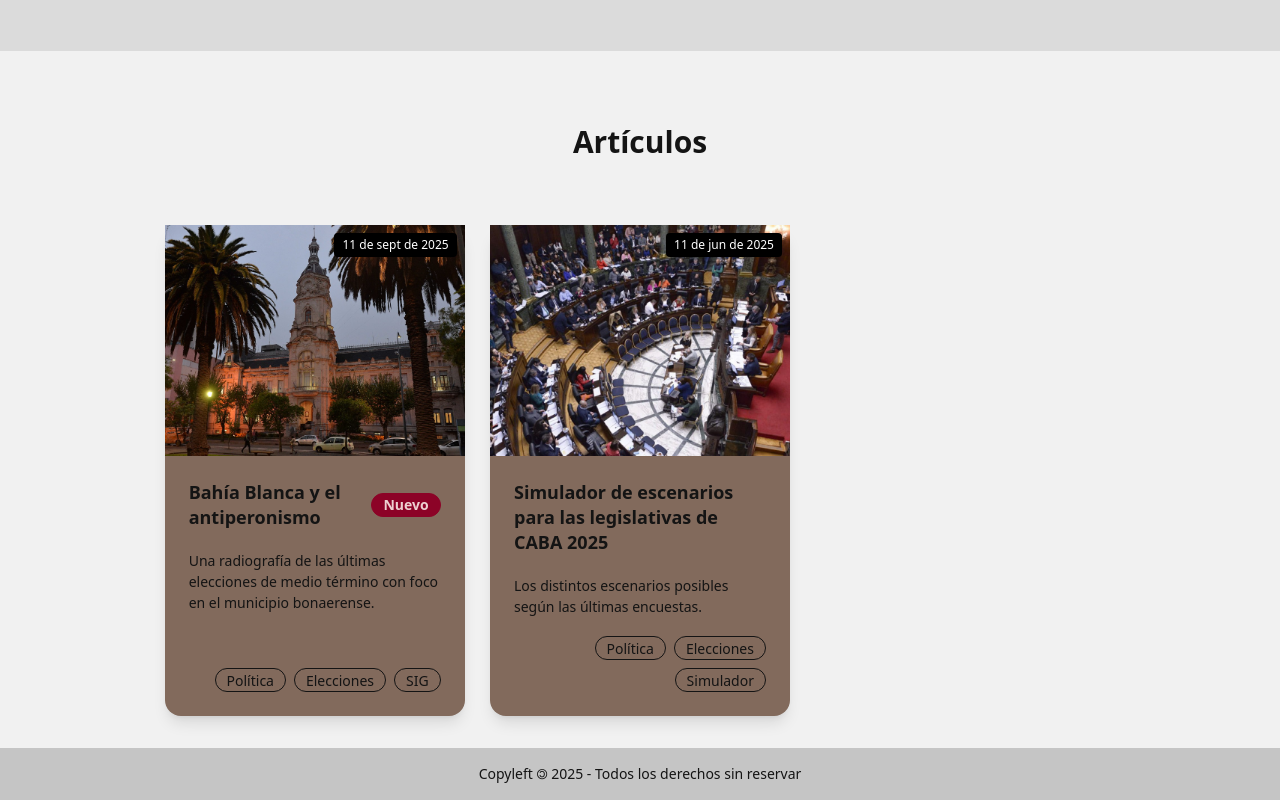
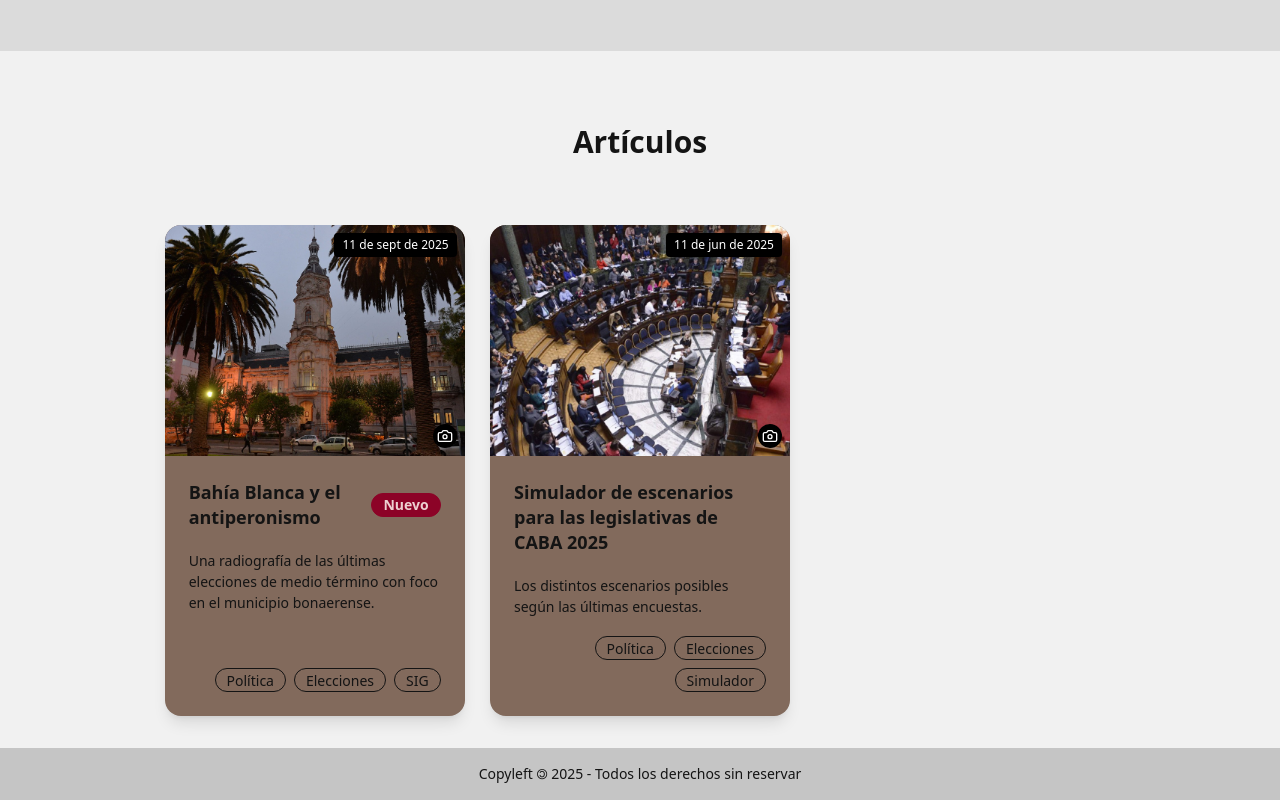
Before and after one commit to EzequielPuerta/la-milanesa, a SvelteKit app: page / in a window 1280 px wide. Shown: the part 813-1613 px from the top of the page. Built offline with nearby package versions, Linux system fonts and the light colour scheme.

Commit message:
:sparkles: Photo credits added

```diff
--- a/package.json
+++ b/package.json
@@ -43,6 +43,7 @@
 	},
 	"dependencies": {
 		"@vercel/analytics": "^1.5.0",
+		"clsx": "^2.1.1",
 		"d3": "^7.9.0",
 		"d3-array": "^3.2.4",
 		"d3-color": "^3.1.0",
--- a/src/components/Article.svelte
+++ b/src/components/Article.svelte
@@ -1,6 +1,7 @@
 <script lang="ts">
     import SocialButtons from '$components/SocialButtons.svelte';
     import type { ArticleMetadata } from './types'
+    import PhotoCredit from './PhotoCredit.svelte';
 
     export let metadata: ArticleMetadata;
 
@@ -30,7 +31,7 @@
 
 {#if metadata}
     <div
-        class="hero min-h-screen"
+        class="hero min-h-screen relative"
         style={`background-image: url(${metadata.hero_photo})`}
     >
         <div class="hero-overlay"></div>
@@ -52,6 +53,12 @@
                 </div>
             </div>
         </div>
+        <div class="absolute bottom-6 right-6 group">
+            <PhotoCredit
+                tooltip={metadata.hero_credit_tooltip}
+                link={metadata.hero_credit_link}
+            />
+        </div>
     </div>
 
     <div class="max-w-screen-xl mx-auto text-justify">
--- a/src/components/ArticleCard.svelte
+++ b/src/components/ArticleCard.svelte
@@ -1,24 +1,24 @@
 <script lang="ts">
     import { goto } from '$app/navigation';
+    import PhotoCredit from './PhotoCredit.svelte';
     import type { ArticleMetadata } from './types'
 
     export let metadata: ArticleMetadata;
+</script>
 
-    function handleClick(event: MouseEvent) {
-        event.preventDefault();
-        sessionStorage.setItem('articleMetadata', JSON.stringify(metadata));
+<div
+    class="card bg-neutral w-75 shadow-lg cursor-pointer"
+    role="button"
+    tabindex="0"
+    on:click={() => goto(`/articulo/${metadata.slug}`)}
+    on:keydown={(e: KeyboardEvent) => {
+        if (e.key === 'Enter' || e.key === ' ') {
+            e.preventDefault();
             goto(`/articulo/${metadata.slug}`);
         }
-</script>
-
-<div class="card bg-neutral w-75 shadow-lg">
-    <a
-        href={`/articulo/${metadata.slug}`}
-        on:click={handleClick}
-        tabindex="0"
-        class="w-full text-left"
+    }}
 >
-        <figure>
+    <figure class="relative">
         <img
             src={metadata.photo}
             alt={metadata.alt_photo}
@@ -26,6 +26,14 @@
         />
         <div class="absolute top-2 right-2 bg-black bg-opacity-90 text-white text-xs px-2 py-1 rounded">
             {metadata.date.toLocaleDateString('es-AR', { day: '2-digit', month: 'short', year: 'numeric' })}
+        </div>
+        <div class="absolute bottom-2 right-2 group">
+            <div class="absolute bottom-0 right-0 group">
+                <PhotoCredit
+                    tooltip={metadata.credit_tooltip}
+                    link={metadata.credit_link}
+                />
+            </div>
         </div>
     </figure>
     <div class="card-body h-65">
@@ -42,5 +50,4 @@
             {/each}
         </div>
     </div>
-    </a>
 </div>
--- /dev/null
+++ b/src/components/HighlightedParagraph.svelte
@@ -0,0 +1,33 @@
+<script lang="ts">
+    import { Info } from 'lucide-svelte';
+    import clsx from 'clsx';
+
+    export let className: string = '';
+    export let title: string = 'Disclaimer';
+    export let color: 'primary' | 'secondary' | 'accent' | 'success' | 'warning' | 'info' | 'error' = 'primary';
+    export let Icon = Info;
+
+    // mapping colores a clases Tailwind/DaisyUI
+    const colorMap: Record<typeof color, { line: string; text: string }> = {
+        primary: { line: 'border-primary', text: 'text-primary' },
+        secondary: { line: 'border-secondary', text: 'text-secondary' },
+        accent: { line: 'border-accent', text: 'text-accent' },
+        success: { line: 'border-success', text: 'text-success' },
+        warning: { line: 'border-warning', text: 'text-warning' },
+        info: { line: 'border-info', text: 'text-info' },
+        error: { line: 'border-error', text: 'text-error' },
+    };
+
+    const lineClass = colorMap[color].line;
+    const titleClass = colorMap[color].text;
+</script>
+
+<div class={clsx("border-l-4 mx-10 my-8 pl-4 py-4 flex items-start gap-4", lineClass, className)}>
+    <div class="flex-shrink-0 mt-1">
+        <Icon class={clsx("w-6 h-6", titleClass)} />
+    </div>
+    <div class="flex-1">
+        <h3 class={clsx("font-bold mb-2 text-lg", titleClass)}>{title}</h3>
+        <slot />
+    </div>
+</div>
--- /dev/null
+++ b/src/components/PhotoCredit.svelte
@@ -0,0 +1,25 @@
+<script lang="ts">
+    import { Camera } from 'lucide-svelte';
+
+    export let tooltip: string;
+    export let link: string;
+</script>
+
+<div>
+    <a
+        href={link}
+        target="_blank"
+        rel="noopener noreferrer"
+        class="bg-black bg-opacity-70 text-white rounded-full p-1 flex items-center justify-center"
+        on:click|stopPropagation
+    >
+        <Camera class="w-4 h-4" />
+    </a>
+    <div
+        class="absolute bottom-8 right-0 hidden group-hover:block
+            bg-black bg-opacity-80 text-white text-xs px-2 py-1 rounded shadow-lg
+            whitespace-nowrap"
+    >
+        Créditos: {tooltip}
+    </div>
+</div>
--- a/src/routes/articulo/articles.ts
+++ b/src/routes/articulo/articles.ts
@@ -11,11 +11,12 @@ export const articles: ArticleMetadata[] = [
         abstract: "Uno por uno, los 17 candidatos en las legislativas de CABA.",
         tags: ["Política", "Scrollytelling"],
         photo: "/images/covers/candidatos-caba-2025.png",
-        credit: "",
-        alt_photo: "Candidatos CABA 2025",
+        credit_tooltip: "",
+        credit_link: "",
+        alt_photo: "Los 17 candidatos a las elecciones legislativas de CABA durante el debate de la Ciudad.",
         hero_photo: "/images/covers/candidatos-caba-2025.png",
-        hero_credit: "",
-        caption: "Los 17 candidatos a las elecciones legislativas de CABA durante el debate de la Ciudad."
+        hero_credit_tooltip: "",
+        hero_credit_link: "",
     },
     {
         slug: 'simulador-legislativas-caba-2025',
@@ -26,11 +27,12 @@ export const articles: ArticleMetadata[] = [
         abstract: "Los distintos escenarios posibles según las últimas encuestas.",
         tags: ["Política", "Elecciones", "Simulador"],
         photo: "/images/covers/legislatura-caba-2025.png",
-        credit: "",
+        credit_tooltip: "Agencia Na",
+        credit_link: "https://www.perfil.com/noticias/politica/elecciones-en-caba-2025-que-funciones-tiene-la-legislatura-portena-y-cual-es-su-presupuesto.phtml",
         alt_photo: "Legislatura porteña",
         hero_photo: "/images/heros/simulador-legislativas-caba-2025.jpg",
-        hero_credit: "",
-        caption: ""
+        hero_credit_tooltip: "Legislatura de la Ciudad Autónoma de Buenos Aires",
+        hero_credit_link: "https://commons.wikimedia.org/wiki/File:Legislatura_de_la_Ciudad_de_Buenos_Aires_-_Recinto_de_Sesiones_(4).jpg",
     },
     {
         slug: 'hacerle-el-juego-a-la-derecha',
@@ -41,11 +43,12 @@ export const articles: ArticleMetadata[] = [
         abstract: "Todos se acusan, pero realmente... ¿Quién le hace el juego a la derecha?",
         tags: ["Política"],
         photo: "/images/covers/revista-barcelona-juego-a-la-derecha.png",
-        credit: "",
+        credit_tooltip: "",
+        credit_link: "",
         alt_photo: "Tapa de la Revista Barcelona N° 185 de abril 2010 (https://digital.revisbarcelona.com/library/publication/barcelona-185)",
         hero_photo: "/images/covers/revista-barcelona-juego-a-la-derecha.png",
-        hero_credit: "",
-        caption: "Tapa de la Revista Barcelona N° 185 de abril 2010"
+        hero_credit_tooltip: "",
+        hero_credit_link: "",
     },
     {
         slug: 'antiperonismo-y-bahia-blanca',
@@ -56,10 +59,11 @@ export const articles: ArticleMetadata[] = [
         abstract: "Una radiografía de las últimas elecciones de medio término con foco en el municipio bonaerense.",
         tags: ["Política", "Elecciones", "SIG"],
         photo: "/images/covers/antiperonismo-y-bahia-blanca.png",
-        credit: "Por Juan Corral (Fotógrafo, Subdirección de Prensa y Contenidos Públicos del Municipio de Bahía Blanca) - Municipio de Bahía Blanca, CC BY 2.5 ar, https://commons.wikimedia.org/w/index.php?curid=101247573",
+        credit_tooltip: "Juan Corral",
+        credit_link: "https://commons.wikimedia.org/w/index.php?curid=101247573",
         alt_photo: "Legislatura de la Provincia de Buenos Aires",
         hero_photo: "/images/heros/antiperonismo-y-bahia-blanca.jpg",
-        hero_credit: "Por Juan Corral (Fotógrafo, Subdirección de Prensa y Contenidos Públicos del Municipio de Bahía Blanca) - Municipio de Bahía Blanca, CC BY 2.5 ar, https://commons.wikimedia.org/w/index.php?curid=101171861",
-        caption: ""
+        hero_credit_tooltip: "Juan Corral",
+        hero_credit_link: "https://commons.wikimedia.org/w/index.php?curid=101171861",
     },
 ];
--- a/src/routes/articulo/simulador-legislativas-caba-2025/+page.svelte
+++ b/src/routes/articulo/simulador-legislativas-caba-2025/+page.svelte
@@ -1,7 +1,7 @@
 <script lang="ts">
     import Article from '$components/Article.svelte';
     import { articles } from '../articles';
-
+    import HighlightedParagraph from '$components/HighlightedParagraph.svelte';
     import katex from 'katex';
     import { onMount } from 'svelte';
     import ChamberDiagram from './components/ChamberDiagram.svelte';
@@ -101,9 +101,9 @@
 
 {#if metadata}
     <Article {metadata}>
-        <p class="px-10 pt-16 pb-4">
-            <em>Disclaimer:</em> Si bien el presente artículo está pensado <em>mobile first</em> y deberías poder ver su contenido sin problemas, la magnitud y complejidad de los diagramas hacen que se aprecie mucho mejor en pantallas de mayor tamaño. Dicho esto, si estas desde un celular, tu paciencia será apreciada 😁.
-        </p>
+        <HighlightedParagraph title="Disclaimer:" color="info">
+            Si bien el presente artículo está pensado <em>mobile first</em> y deberías poder ver su contenido sin problemas, la magnitud y complejidad de los diagramas hacen que se aprecie mucho mejor en pantallas de mayor tamaño. Dicho esto, si estas desde un celular, tu paciencia será apreciada 😁.
+        </HighlightedParagraph>
 
         <p class="px-10 py-4">
             Si bien hace ya cerca de 12 años que vivo en la Ciudad Autónoma de Buenos Aires, nunca me había hecho el Documento Nacional de Identidad (DNI) con alguna de las tantas direcciones que me permitieron habitar "la Capital". Eso cambió en algún momento de 2024: finalmente hice el trámite y obtuve un DNI con domicilio porteño, sin imaginar todas las consecuencias impensadas que eso iba a traer.
```
Also changed, not shown: src/components/types.ts (+4 -3 lines), src/routes/articulo/antiperonismo-y-bahia-blanca/+page.svelte (+4 -3 lines). Lines whose indentation alone changed are shown as unchanged.
